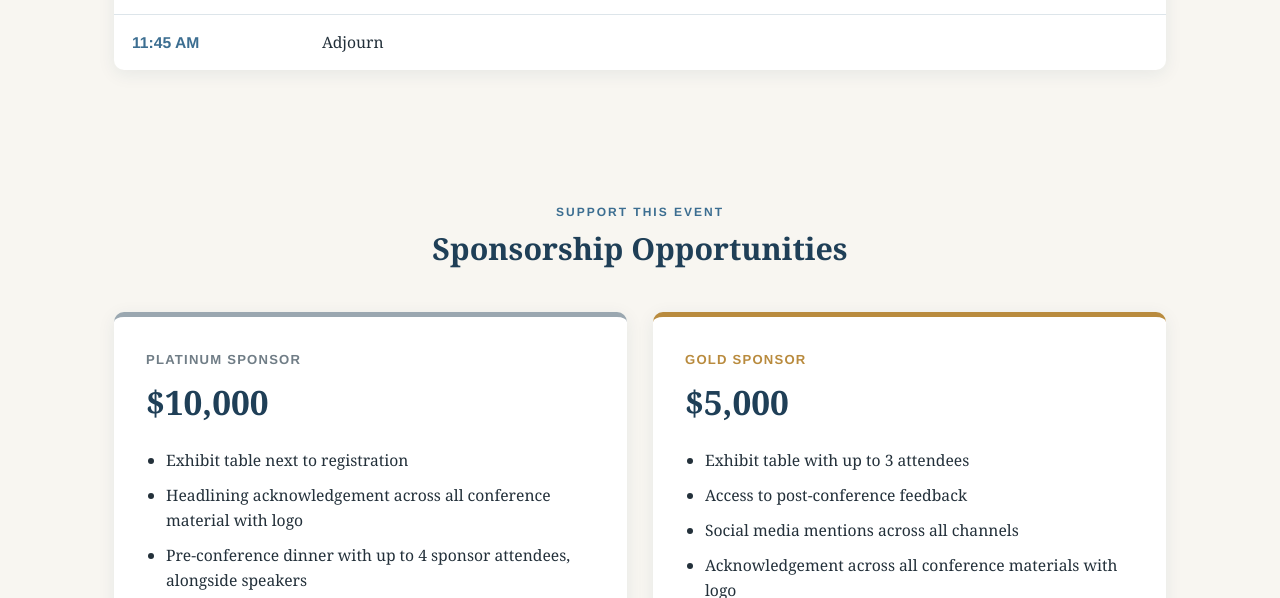
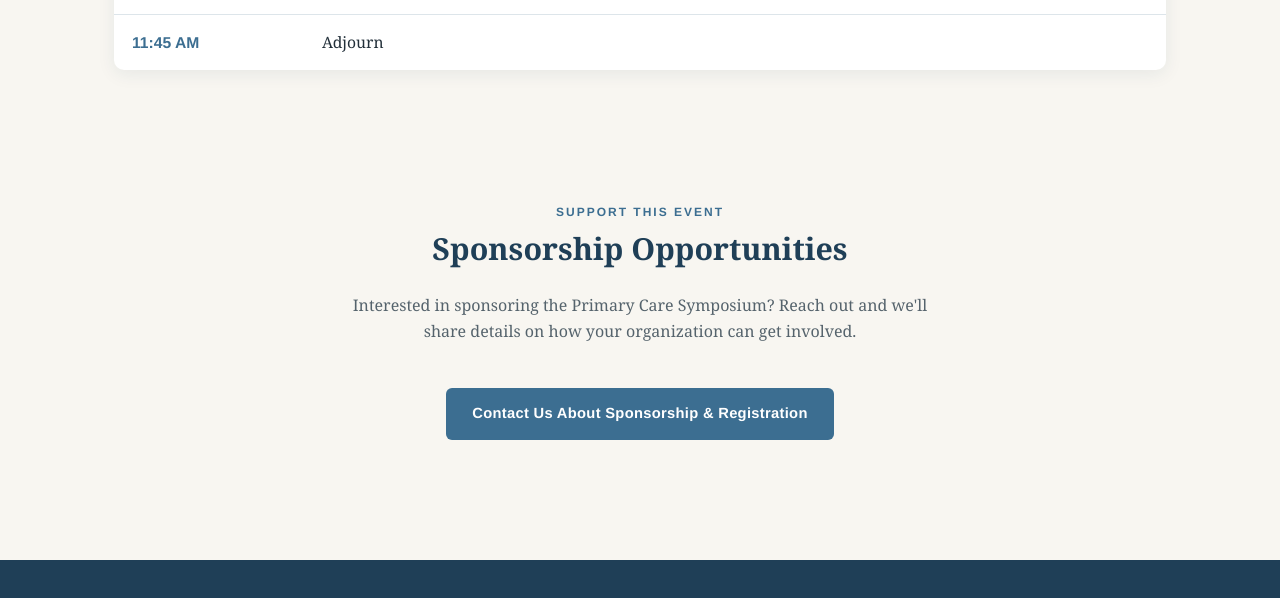
Before and after one commit to timequaker/OGGEdu, a plain HTML site: page symposium.html in a window 1280 px wide. Shown: the part 1864-2462 px from the top of the page. Drawn offline with Linux system fonts and the light colour scheme.

Commit message:
Add files via upload

```diff
--- a/symposium.html
+++ b/symposium.html
@@ -4,7 +4,7 @@
 <meta charset="UTF-8" />
 <meta name="viewport" content="width=device-width, initial-scale=1.0" />
 <title>Primary Care Symposium — OGG Edu</title>
-<meta name="description" content="Annual GI Update for Primary Care Providers, hosted by OGG Edu. February 6, 2027 at Grandview Yard, Columbus, Ohio. 4 hours of CME." />
+<meta name="description" content="Annual GI Update for Primary Care Providers, hosted by OGG Edu. February 6, 2027 at Grandview Yard, Columbus, Ohio. 3.75 hours of CME." />
 <link rel="icon" href="assets/logo.svg" type="image/svg+xml" />
 <link rel="stylesheet" href="styles.css" />
 </head>
@@ -55,7 +55,7 @@
       </div>
       <div class="detail-item">
         <div class="detail-label">CME Credit</div>
-        <div class="detail-value">4 Hours</div>
+        <div class="detail-value">3.75 Hours</div>
       </div>
     </div>
   </div>
@@ -146,27 +146,7 @@
     <div class="section-heading">
       <span class="eyebrow">Support This Event</span>
       <h2>Sponsorship Opportunities</h2>
-    </div>
-    <div class="tier-grid">
-      <div class="tier-card platinum">
-        <div class="tier-name">Platinum Sponsor</div>
-        <div class="tier-price">$10,000</div>
-        <ul>
-          <li>Exhibit table next to registration</li>
-          <li>Headlining acknowledgement across all conference material with logo</li>
-          <li>Pre-conference dinner with up to 4 sponsor attendees, alongside speakers</li>
-        </ul>
-      </div>
-      <div class="tier-card gold">
-        <div class="tier-name">Gold Sponsor</div>
-        <div class="tier-price">$5,000</div>
-        <ul>
-          <li>Exhibit table with up to 3 attendees</li>
-          <li>Access to post-conference feedback</li>
-          <li>Social media mentions across all channels</li>
-          <li>Acknowledgement across all conference materials with logo</li>
-        </ul>
-      </div>
+      <p style="max-width:600px;margin:12px auto 0;color:var(--ink-soft);">Interested in sponsoring the Primary Care Symposium? Reach out and we'll share details on how your organization can get involved.</p>
     </div>
     <p class="text-center mt-32">
       <a class="btn btn-solid" href="mailto:info@oggedu.org">Contact Us About Sponsorship &amp; Registration</a>
```
